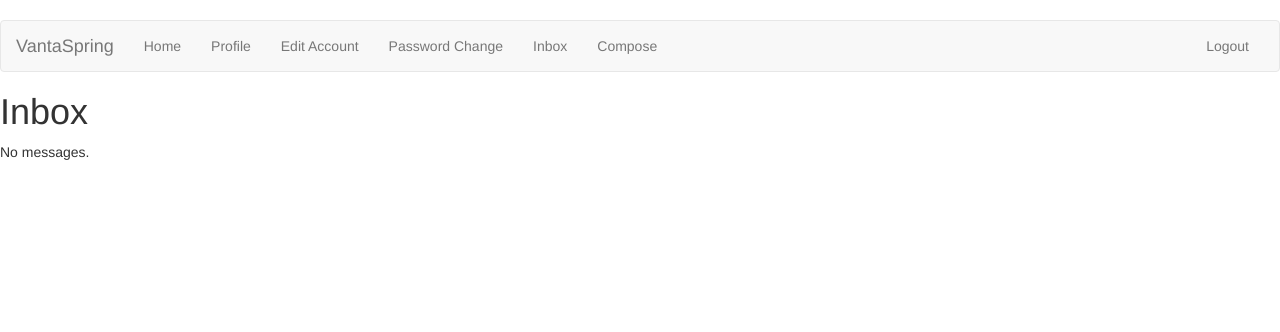
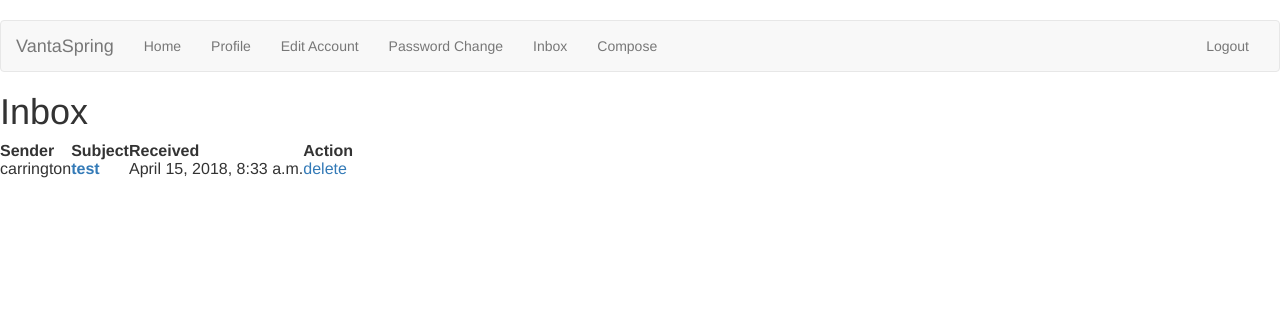
Before and after one commit to carrington10/final-project, a Django app: page /messages/inbox/ in a window 1280 px wide. Shown: the top 332 px of the page. Run offline with Django 3.2, Linux system fonts and the light colour scheme; a user stored in the database is signed in; data comes from the database, SQL or seed files in the repository; both versions use the stored data as it was after the commit; some libraries are stand-ins or nearby versions.

Commit message:
this is for messaging

```diff
--- a/mysite/django_messages/models.py
+++ b/mysite/django_messages/models.py
@@ -78,7 +78,7 @@ class Message(models.Model):
         return self.subject
 
     def get_absolute_url(self):
-        return ('messages_detail', [self.id])
+        return ('message:messages_detail', [self.id])
     get_absolute_url = models.permalink(get_absolute_url)
 
     def save(self, **kwargs):
--- a/mysite/django_messages/templates/django_messages/inbox.html
+++ b/mysite/django_messages/templates/django_messages/inbox.html
@@ -19,7 +19,7 @@
             {% if message.replied %}</em>{% endif %}
             {% if message.new %}</strong>{% endif %}</td>
         <td>{{ message.sent_at|date:_("DATETIME_FORMAT") }}</td>
-        <td><a href="{% url 'messages_delete' message.id %}">{% trans "delete" %}</a></td>
+        <td><a href="{% url 'message:messages_delete' message.id %}">{% trans "delete" %}</a></td>
     </tr>
 {% endfor %}
     </tbody>
--- a/mysite/django_messages/views.py
+++ b/mysite/django_messages/views.py
@@ -28,8 +28,9 @@ def inbox(request, template_name='django_messages/inbox.html'):
     """
     message_list = Message.objects.inbox_for(request.user)
     return render(request, template_name, {
-        'message:message_list': message_list,
+        'message_list': message_list,
     })
+
 
 @login_required
 def outbox(request, template_name='django_messages/outbox.html'):
--- a/mysite/mysite/settings.py
+++ b/mysite/mysite/settings.py
@@ -42,6 +42,7 @@ INSTALLED_APPS = [
     'django.contrib.sites',
     'bootstrap3',
     'animeweb',
+    'star_ratings',
 ]
 SITE_ID = 1
 MIDDLEWARE = [
--- a/mysite/mysite/urls.py
+++ b/mysite/mysite/urls.py
@@ -29,6 +29,7 @@ urlpatterns = [
     url(r'^accounts/',include("django.contrib.auth.urls")),
     url(r'^messages/', include('django_messages.urls', namespace = 'message')),
     url(r'^vantaspring/',include('animeweb.urls')),
+    url(r'^ratings/', include('star_ratings.urls', namespace='ratings')),
 
 
 ] + static(settings.MEDIA_URL, document_root=settings.MEDIA_ROOT)
```
Also changed, not shown: mysite/animeweb/templates/vanta/video_detail.html (+7 -0 lines), mysite/db.sqlite3.
